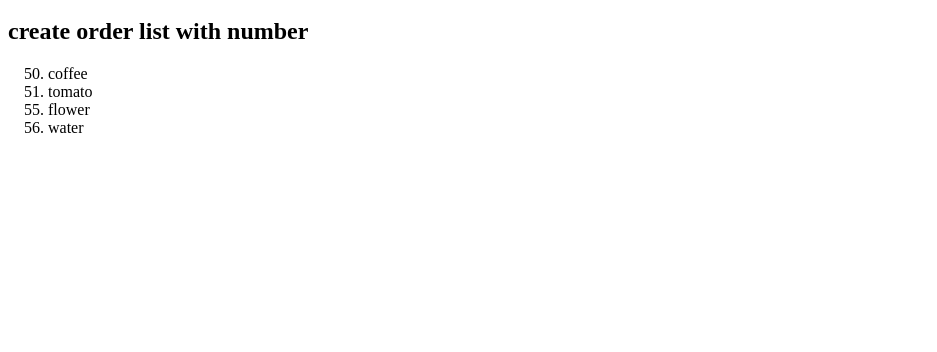
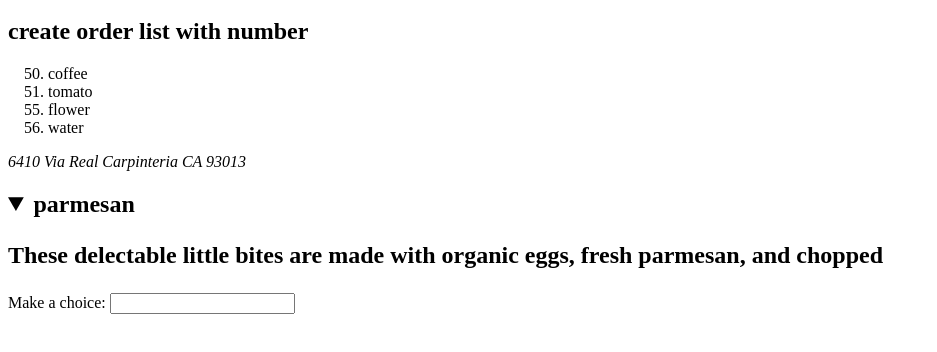
Before and after one commit to MajPaji/HTML-exe, a plain HTML site: page index.html in a window 1280 px wide. Shown: the part 100-452 px from the top of the page, without its empty margins (0-937 px from the left). Drawn offline with Linux system fonts and the light colour scheme.

Commit message:
input choices

```diff
--- a/index.html
+++ b/index.html
@@ -21,6 +21,32 @@
         <li value="55">flower</li>
         <li>water</li>
     </ol>
+
+    <address itemscope itemtype="http://schema.org/PostalAddress">
+        <span itemprop="streetAddress">6410 Via Real</span>
+        <span>Carpinteria</span>
+        <span>CA</span>
+        <span>93013</span>
+    </address>
+
+    <h2>
+        <details open>
+            <summary>parmesan</summary>
+            <p>
+                These delectable little bites are made with
+                organic eggs, fresh parmesan, and chopped
+            </p>
+        </details>
+    </h2>
+
+    <label for="example">Make a choice:</label>
+    <input list="choices" id="example" name="example">
+
+    <datalist id="choices">
+        <option value="Choice1"></option>
+        <option value="Choice2"></option>
+        <option value="Choice3"></option>
+    </datalist>
 </body>
 
 </html>
```
